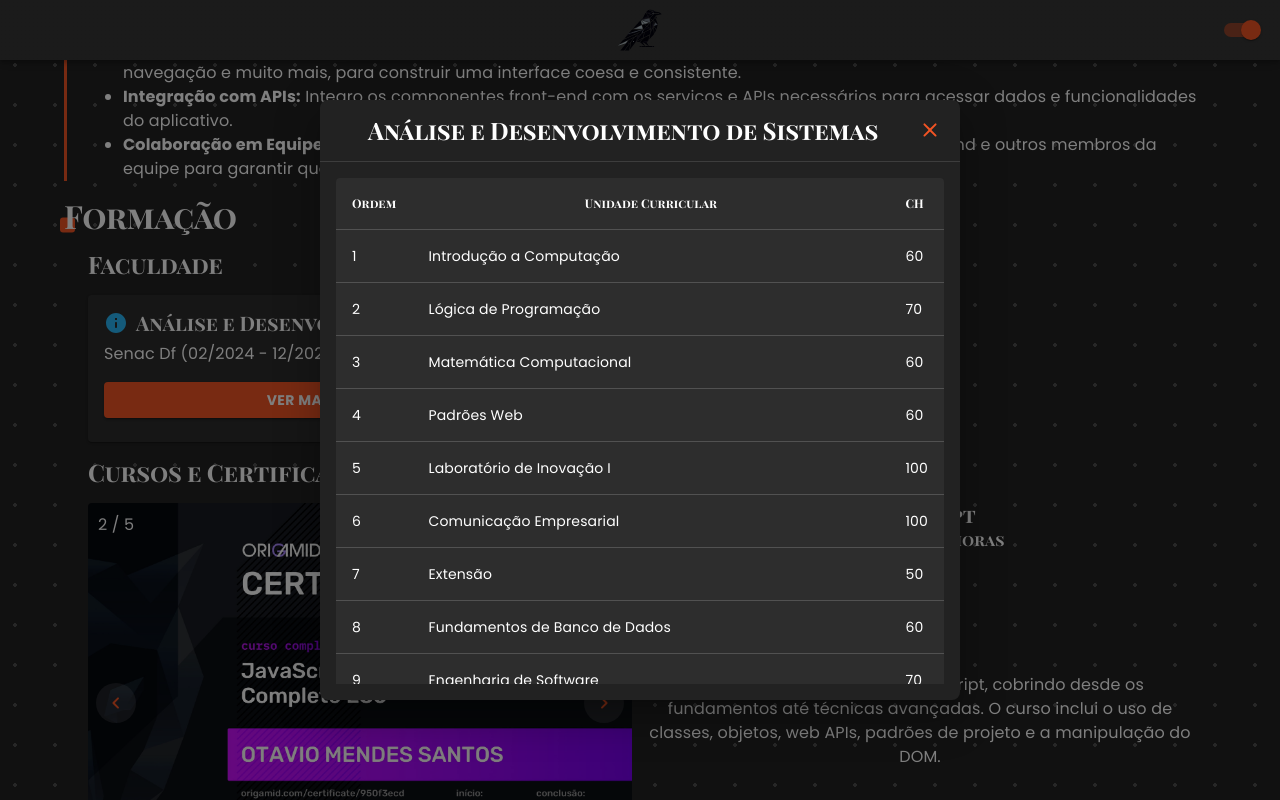
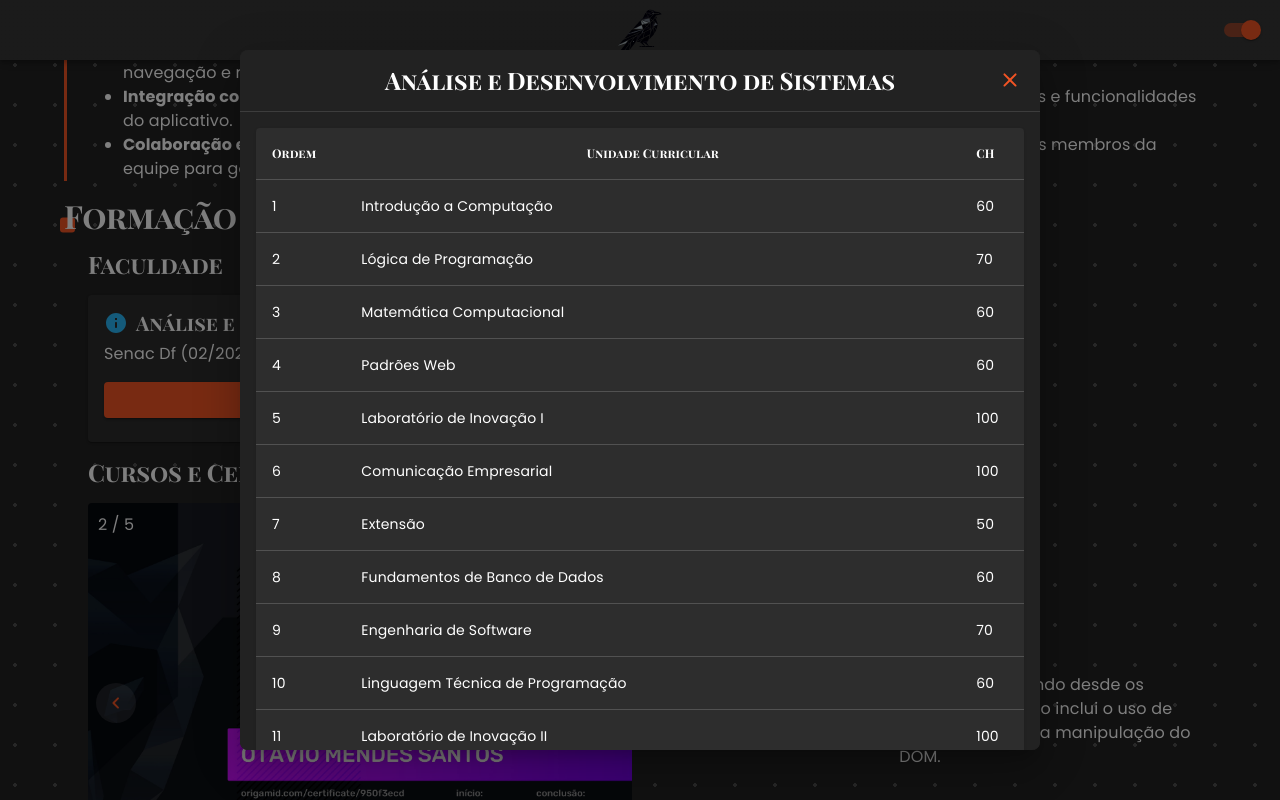
Before and after one commit to OtavioMendesSantos/Portfolio, a React (Vite) app: page / in a window 1280 px wide. Both pictures are taken after a click on the button "VER MATÉRIAS". Shown: the part 1510-2310 px from the top of the page. Built offline with nearby package versions, Linux system fonts and the light colour scheme; no server answers.

Commit message:
:recycle: refactor: Componentizando Modal

```diff
--- a/src/components/Sections/Training.tsx
+++ b/src/components/Sections/Training.tsx
@@ -1,4 +1,4 @@
-import { Box, Button, Card, CardContent, Container, Divider, Grid2, IconButton, IconButtonProps, Stack, styled, Tooltip, useTheme, Table, TableBody, TableCell, TableContainer, TableHead, TableRow, Paper, Modal, Theme, Fade } from '@mui/material'
+import { Box, Button, Card, CardContent, Container, Divider, Grid2, IconButton, IconButtonProps, Stack, styled, Tooltip, useTheme, Table, TableBody, TableCell, TableContainer, TableHead, TableRow, Paper } from '@mui/material'
 import { StyledTypography as Typography } from '../Styled/StyledComponents'
 import KeyboardArrowLeftRoundedIcon from '@mui/icons-material/KeyboardArrowLeftRounded';
 import KeyboardArrowRightRoundedIcon from '@mui/icons-material/KeyboardArrowRightRounded';
@@ -9,7 +9,7 @@ import { motion } from 'framer-motion';
 import ArrowOutwardRoundedIcon from '@mui/icons-material/ArrowOutwardRounded';
 import { CheckCircle } from '@mui/icons-material';
 import InfoRoundedIcon from '@mui/icons-material/InfoRounded';
-import CloseRoundedIcon from '@mui/icons-material/CloseRounded';
+import CustomModal from '../common/Modal';
 
 interface Certificate {
     name: string;
@@ -64,7 +64,6 @@ const Training = () => {
     const handleClose = () => setOpen(false);
     const [modalImgOpen, setModalImgOpen] = useState(false);
     const [modalImg, setModalImg] = useState('')
-
 
     const certificates: Certificate[] = [
         {
@@ -171,84 +170,6 @@ const Training = () => {
                         >
                             Ver Matérias <ArrowOutwardRoundedIcon />
                         </Button>
-                        <Modal
-                            open={open}
-                            onClose={handleClose}
-                        >
-                            <Fade in={open} timeout={300}>
-                                <Box sx={{
-                                    position: 'absolute' as 'absolute',
-                                    top: '50%',
-                                    left: '50%',
-                                    transform: 'translate(-50%, -50%)',
-                                    maxWidth: '800px',
-                                    maxHeight: '600px',
-                                    bgcolor: 'background.paper',
-                                    boxShadow: 24,
-                                    display: 'flex',
-                                    flexDirection: 'column',
-                                    borderRadius: '8px',
-                                }}>
-                                    <Stack
-                                        direction="row"
-                                        justifyContent="space-between"
-                                        alignItems="center"
-                                        sx={{ position: 'relative', p: 2, }}
-                                    >
-                                        <Typography variant="h2" align='center' sx={{ px: 4 }}>
-                                            Análise e Desenvolvimento de Sistemas
-                                        </Typography>
-                                        <IconButton variant="filled" onClick={handleClose} color='primary' sx={{ position: 'absolute', right: 10 }}>
-                                            <CloseRoundedIcon />
-                                        </IconButton>
-                                    </Stack>
-                                    <Divider />
-                                    <Box
-                                        sx={(theme: Theme) => ({
-                                            m: 2,
-                                            flex: '1',
-                                            overflow: 'auto',
-                                            '&::-webkit-scrollbar': {
-                                                width: '8px',
-                                            },
-                                            '&::-webkit-scrollbar-track': {
-                                                backgroundColor: theme.palette.background.default,
-                                            },
-                                            '&::-webkit-scrollbar-thumb': {
-                                                backgroundColor: theme.palette.primary.main,
-                                                borderRadius: '4px',
-                                            },
-                                            '&::-webkit-scrollbar-thumb:hover': {
-                                                backgroundColor: theme.palette.primary.dark,
-                                            },
-                                            scrollbarWidth: 'thin',
-                                            scrollbarColor: `${theme.palette.primary.main} ${theme.palette.background.default}`,
-                                        })}
-                                    >
-                                        <TableContainer component={Paper}>
-                                            <Table>
-                                                <TableHead>
-                                                    <TableRow>
-                                                        <TableCell><Typography variant="h6">Ordem</Typography></TableCell>
-                                                        <TableCell><Typography variant="h6" align='center'>Unidade Curricular</Typography></TableCell>
-                                                        <TableCell><Typography variant="h6">CH</Typography></TableCell>
-                                                    </TableRow>
-                                                </TableHead>
-                                                <TableBody>
-                                                    {curriculumData.map((item) => (
-                                                        <TableRow key={item.ordem} hover>
-                                                            <TableCell>{item.ordem}</TableCell>
-                                                            <TableCell>{item.unidadeCurricular}</TableCell>
-                                                            <TableCell>{item.ch}</TableCell>
-                                                        </TableRow>
-                                                    ))}
-                                                </TableBody>
-                                            </Table>
-                                        </TableContainer>
-                                    </Box>
-                                </Box>
-                            </Fade>
-                        </Modal>
                     </CardContent>
                 </Card>
 
@@ -352,56 +273,45 @@ const Training = () => {
                     </Grid2>
                 </Grid2>
             </Container>
-            <Modal
+            <CustomModal
+                open={open}
+                onClose={handleClose}
+                maxWidth='800px'
+                maxHeight='700px'
+                title='Análise e Desenvolvimento de Sistemas'
+            >
+                <TableContainer component={Paper}>
+                    <Table>
+                        <TableHead>
+                            <TableRow>
+                                <TableCell><Typography variant="h6">Ordem</Typography></TableCell>
+                                <TableCell><Typography variant="h6" align='center'>Unidade Curricular</Typography></TableCell>
+                                <TableCell><Typography variant="h6">CH</Typography></TableCell>
+                            </TableRow>
+                        </TableHead>
+                        <TableBody>
+                            {curriculumData.map((item) => (
+                                <TableRow key={item.ordem} hover>
+                                    <TableCell>{item.ordem}</TableCell>
+                                    <TableCell>{item.unidadeCurricular}</TableCell>
+                                    <TableCell>{item.ch}</TableCell>
+                                </TableRow>
+                            ))}
+                        </TableBody>
+                    </Table>
+                </TableContainer>
+            </CustomModal>
+            <CustomModal
                 open={modalImgOpen}
                 onClose={handleModalImgClose}
+                title='Certificado'
             >
-                <Fade in={modalImgOpen} timeout={300}>
-                    <Box sx={{
-                        position: 'absolute',
-                        top: '50%',
-                        left: '50%',
-                        transform: 'translate(-50%, -50%)',
-                        width: 'calc(100% - 32px)', // Garante um espaçamento lateral na viewport (16px de cada lado)
-                        maxWidth: '900px', // Tamanho máximo do modal (900px)
-                        maxHeight: 'calc(100vh - 64px)', // Tamanho máximo de altura (com 32px de margem na parte superior e inferior)
-                        overflowY: 'auto', // Adiciona scroll se o conteúdo for maior que a viewport
-                        boxShadow: 24,
-                        bgcolor: 'background.paper',
-                        borderRadius: '8px', // Borda mais arredondada para um visual moderno
-                    }}>
-                        <Box sx={{
-                            width: '100%',
-                            display: 'flex',
-                            flexDirection: 'column',
-                            borderRadius: '4px',
-                            bgcolor: 'background.default',
-                        }}>
-                            <Stack
-                                direction="row"
-                                justifyContent="center"
-                                alignItems="center"
-                                sx={{ position: 'relative', p: 2 }}
-                            >
-                                <Typography variant="h2" align="center" sx={{ px: 4 }}>
-                                    Certificado
-                                </Typography>
-                                <IconButton variant="filled" onClick={handleModalImgClose} color='primary' sx={{ position: 'absolute', right: 10 }}>
-                                    <CloseRoundedIcon />
-                                </IconButton>
-                            </Stack>
-                            <Divider />
-                            <Box sx={{ textAlign: 'center', p: 2 }}>
-                                <ImgWithLoading
-                                    alt={certificates[activeImg - 1].name}
-                                    src={modalImg}
-                                    imgProps={{ style: { borderRadius: '4px', maxWidth: '100%' } }} // Certifica-se de que a imagem seja responsiva
-                                />
-                            </Box>
-                        </Box>
-                    </Box>
-                </Fade>
-            </Modal>
+                <ImgWithLoading
+                    alt={certificates[activeImg - 1].name}
+                    src={modalImg}
+                    imgProps={{ style: { borderRadius: '4px', maxWidth: '100%' } }} // Certifica-se de que a imagem seja responsiva
+                />
+            </CustomModal>
         </Box >
     )
 }
--- /dev/null
+++ b/src/components/common/Modal/HeaderModal.tsx
@@ -0,0 +1,30 @@
+import { Divider, IconButton, Stack, Typography } from '@mui/material'
+import CloseRoundedIcon from '@mui/icons-material/CloseRounded';
+
+interface HeaderModalProps {
+    title: string
+    onClose: any,
+}
+
+const HeaderModal = ({ title, onClose }: HeaderModalProps) => {
+    return (
+        <>
+            <Stack
+                direction="row"
+                justifyContent="center"
+                alignItems="center"
+                sx={{ position: 'relative', p: 2 }}
+            >
+                <Typography variant="h2" align="center" sx={{ px: 4 }}>
+                    {title}
+                </Typography>
+                <IconButton variant="filled" onClick={onClose} color='primary' sx={{ position: 'absolute', right: 10 }}>
+                    <CloseRoundedIcon />
+                </IconButton>
+            </Stack>
+            <Divider />
+        </>
+    )
+}
+
+export default HeaderModal
--- /dev/null
+++ b/src/components/common/Modal/index.tsx
@@ -0,0 +1,70 @@
+import { Box, Fade, Modal, ModalProps, Theme } from '@mui/material'
+import HeaderModal from './HeaderModal';
+
+interface CustomModalProps extends ModalProps {
+    maxWidth?: string;
+    maxHeight?: string;
+    title?: string;
+}
+
+const CustomModal = ({
+    open, onClose, maxWidth = '900px', maxHeight, title, children
+}: CustomModalProps) => {
+
+    return (
+        <Modal
+            open={open}
+            onClose={onClose}
+        >
+            <Fade in={open} timeout={300}>
+                <Box sx={{
+                    position: 'absolute',
+                    top: '50%',
+                    left: '50%',
+                    transform: 'translate(-50%, -50%)',
+                    width: 'calc(100% - 32px)',
+                    maxWidth: maxWidth,
+                    maxHeight: maxHeight ? maxHeight : 'calc(100vh - 64px)',
+                    overflowY: 'auto',
+                    boxShadow: 24,
+                    bgcolor: 'background.paper',
+                    borderRadius: '8px',
+                    height: maxHeight ? '100%' : 'initial',
+                    display: 'flex',
+                }}>
+                    <Box sx={{
+                        width: '100%',
+                        display: 'flex',
+                        flexDirection: 'column',
+                        borderRadius: '4px',
+                        bgcolor: 'background.default',
+                        flex: 1
+                    }}>
+                        {title && <HeaderModal title={title} onClose={onClose} />}
+                        <Box sx={(theme: Theme) => ({
+                            maxHeight: '100%', overflowY: 'auto', p: 2,
+                            '&::-webkit-scrollbar': {
+                                width: '8px',
+                            },
+                            '&::-webkit-scrollbar-track': {
+                                backgroundColor: theme.palette.background.default,
+                            },
+                            '&::-webkit-scrollbar-thumb': {
+                                backgroundColor: theme.palette.primary.main,
+                            },
+                            '&::-webkit-scrollbar-thumb:hover': {
+                                backgroundColor: theme.palette.primary.dark,
+                            },
+                            scrollbarWidth: 'thin',
+                            scrollbarColor: `${theme.palette.primary.main} ${theme.palette.background.default}`,
+                        })}>
+                            {children}
+                        </Box>
+                    </Box>
+                </Box>
+            </Fade>
+        </Modal >
+    )
+}
+
+export default CustomModal
```
